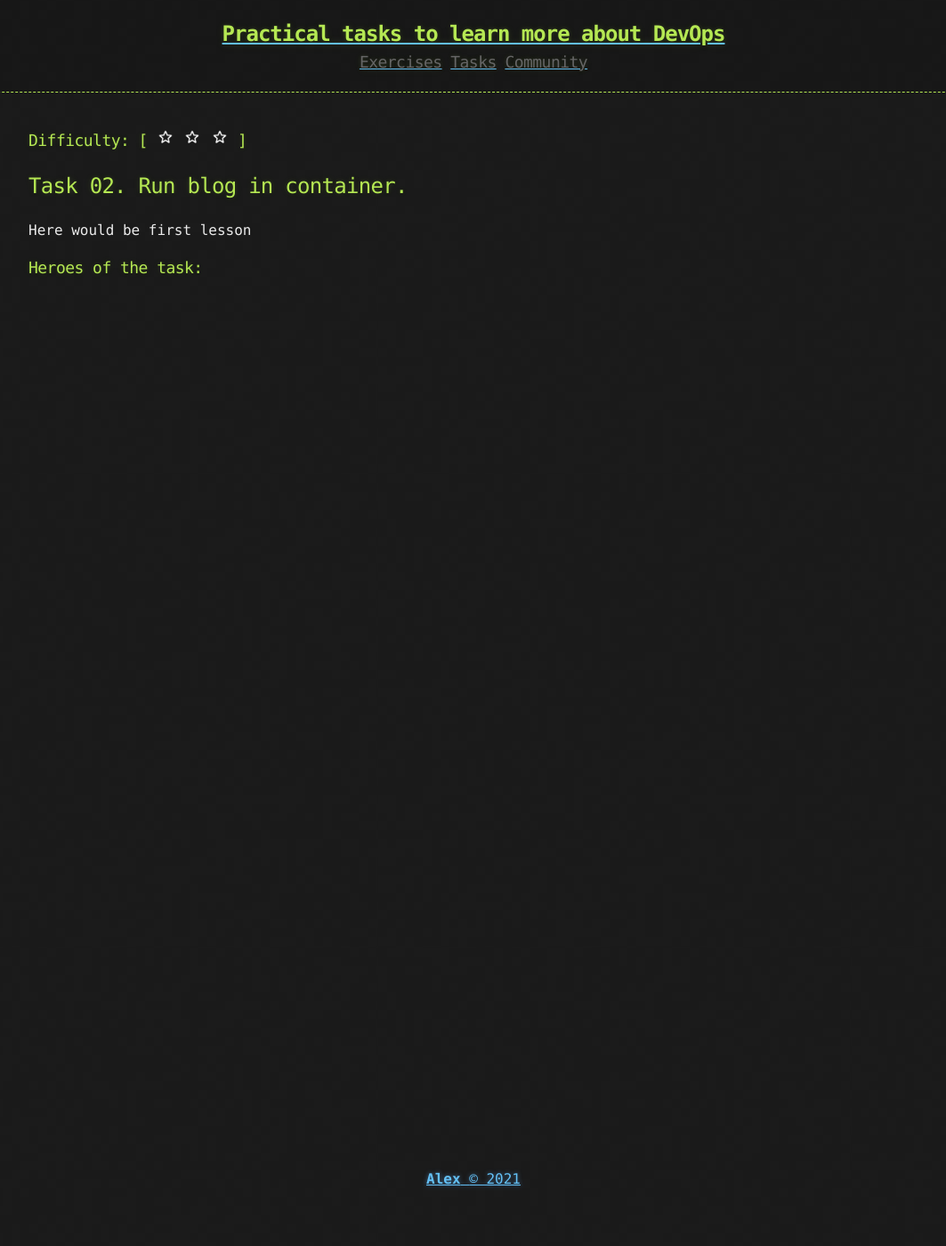
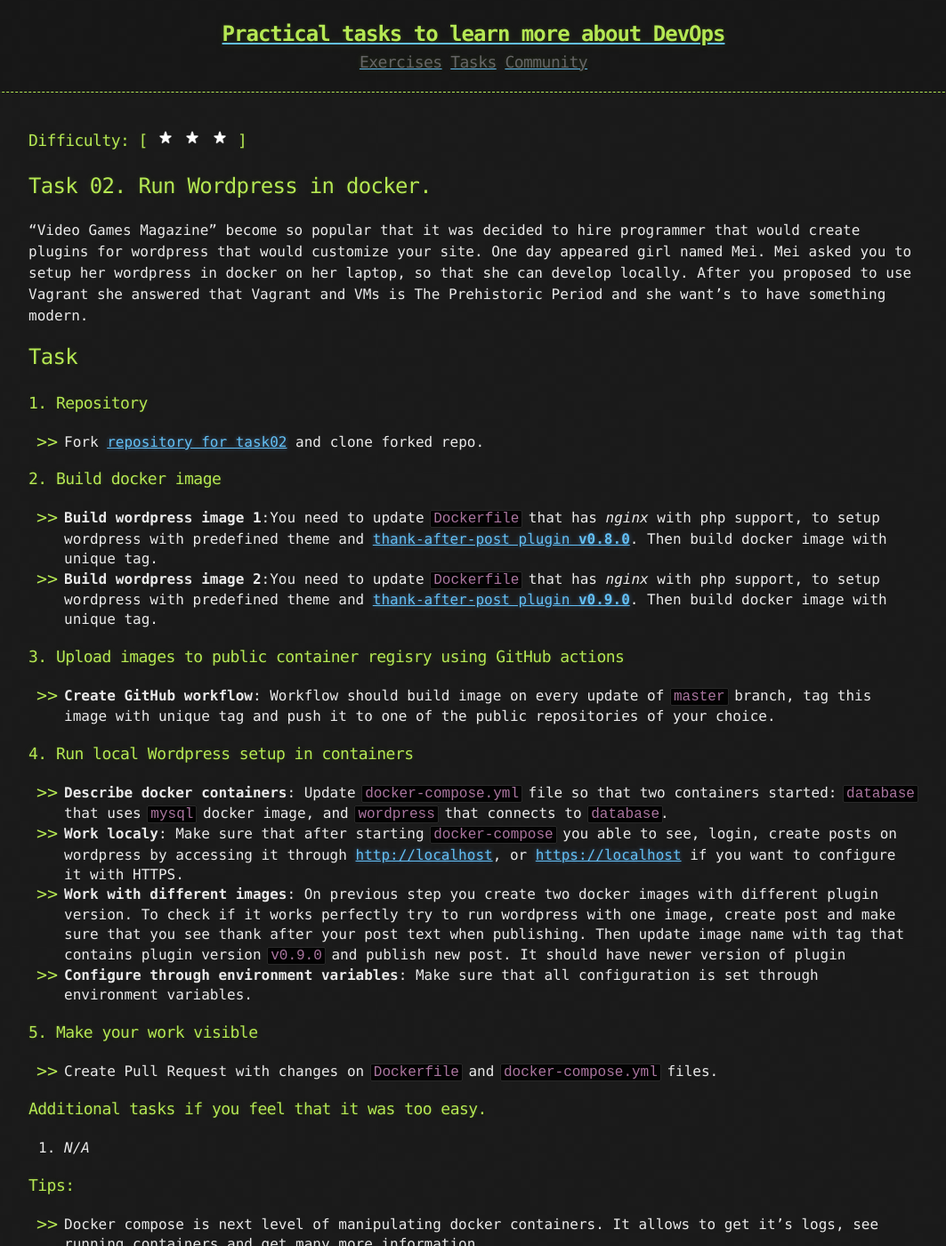
Before and after one commit to korney4eg/korney4eg.github.io, a Jekyll site: the page built from tasks/_posts/2021-02-01-phase2-task2-run-blog-in-containers.md, in a window 1280 px wide and 1400 px high. Shown: the whole window at 89% size, without its empty margins (108-1171 px from the left). Built offline with Jekyll 4.4.1, drawn with Linux system fonts in a browser that asks for light colours; some of the changed text lies outside the part shown.

Commit message:
add task2 for phase2 (#23)
* initial draft of task2

* update post

* change difficulty

* Add github action to build image

* rephrase non-latest with unique

* Adding heroes

Co-authored-by: Aliaksei Karneyeu <aliaksei.karneyeu@openx.com>

```diff
--- a/tasks/_posts/2021-02-01-phase2-task2-run-blog-in-containers.md
+++ b/tasks/_posts/2021-02-01-phase2-task2-run-blog-in-containers.md
@@ -1,7 +1,62 @@
 ---
-title: Task 02. Run blog in container.
+title: Task 02. Run Wordpress in docker.
+active: true
 published: true
 tags: "Phase2"
+heroes: []
+difficulty: 3
 ---
 
-Here would be first lesson
+"Video Games Magazine" become so popular that it was decided to hire programmer that would create plugins for wordpress that would customize your site. One day appeared girl named Mei. Mei asked you to setup her wordpress in docker on her laptop, so that she can develop locally. After you proposed to use Vagrant she answered that Vagrant and VMs is The Prehistoric Period and she want's to have something modern.
+
+<!--more-->
+
+## Task
+
+### 1. Repository
+
+* Fork [repository for task02](https://github.com/learningdevops-makvaz-com/phase02_task02) and clone forked repo.
+
+### 2. Build docker image
+
+* **Build wordpress image 1**:You need to update `Dockerfile` that has *nginx* with php support, to setup wordpress with predefined theme and [thank-after-post plugin **v0.8.0**](https://github.com/korney4eg/thank-after-post-plugin/releases/download/v0.8.0/thank-after-post.zip). Then build docker image with unique tag.
+* **Build wordpress image 2**:You need to update `Dockerfile` that has *nginx* with php support, to setup wordpress with predefined theme and [thank-after-post plugin **v0.9.0**](https://github.com/korney4eg/thank-after-post-plugin/releases/download/v0.9.0/thank-after-post.zip). Then build docker image  with unique tag.
+
+### 3. Upload images to public container regisry using GitHub actions
+
+* **Create GitHub workflow**: Workflow should build image on every update of `master` branch, tag this image with unique tag and push it to one of the public repositories of your choice.
+
+### 4. Run local Wordpress setup in containers
+
+* **Describe docker containers**: Update `docker-compose.yml` file so that two containers started: `database` that uses `mysql` docker image, and `wordpress` that connects to `database`.
+* **Work localy**: Make sure that after starting `docker-compose` you able to see, login, create posts on wordpress by accessing it through [http://localhost](http://localhost), or [https://localhost](https://localhost) if you want to configure it with HTTPS.
+* **Work with different images**: On previous step you create two docker images with different plugin version. To check if it works perfectly try to run wordpress with one image, create post and make sure that you see thank after your post text when publishing. Then update image name with tag that contains plugin version `v0.9.0` and publish new post. It should have newer version of plugin
+* **Configure through environment variables**: Make sure that all configuration is set through environment variables.
+
+### 5. Make your work visible
+
+* Create Pull Request with changes on `Dockerfile` and `docker-compose.yml` files.
+
+
+### Additional tasks if you feel that it was too easy.
+
+1. *N/A*
+
+### Tips:
+
+* Docker compose is next level of manipulating docker containers. It allows to get it's logs, see running containers and get many more information.
+
+### Recommended soft:
+
+* [Docker](https://www.docker.com/)
+* [Docker Compose](https://docs.docker.com/compose/install/)
+
+### Useful links:
+
+* [Dockerfile reference](https://docs.docker.com/engine/reference/builder/)
+* [Docker Quickstart](https://docs.docker.com/get-started/)
+* [Overview of Docker Compose](https://docs.docker.com/compose/)
+
+### FAQ
+
+* *N/A*
```
Also changed, not shown: tasks/_posts/2021-01-01-phase1-task6-multi-application-servers-setup.md (+1 -0 lines).
